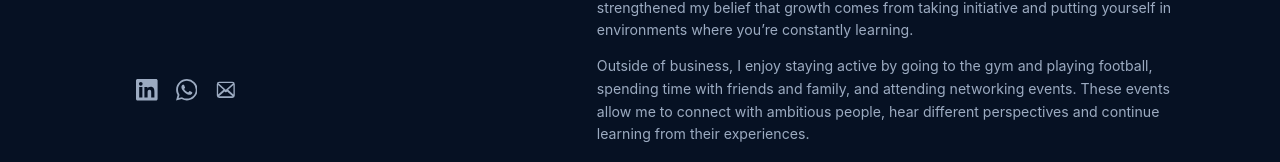
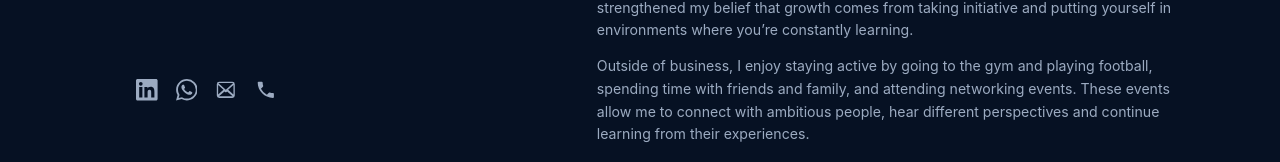
Before and after one commit to ibrahimmusallam10/Ibrahim-sConciergeUK, a React (Vite) app: page / in a window 1280 px wide. Shown: the part 540-702 px from the top of the page. Built offline with nearby package versions, Linux system fonts and the light colour scheme.

Commit message:
Add call contact button

```diff
--- a/src/App.tsx
+++ b/src/App.tsx
@@ -213,6 +213,15 @@ const links = [
     icon: (
       <svg viewBox="0 0 24 24" aria-hidden="true">
         <path d="M2 5.75A2.75 2.75 0 0 1 4.75 3h14.5A2.75 2.75 0 0 1 22 5.75v12.5A2.75 2.75 0 0 1 19.25 21H4.75A2.75 2.75 0 0 1 2 18.25V5.75Zm2.75-1.25c-.32 0-.61.12-.83.32L12 12.08l8.08-7.26a1.24 1.24 0 0 0-.83-.32H4.75Zm15.75 2.08-5.9 5.31 5.9 5.2V6.58Zm-.94 12.55-6.08-5.36-.65.58a1.25 1.25 0 0 1-1.66 0l-.65-.58-6.08 5.36c.1.02.2.03.31.03h14.5c.11 0 .21-.01.31-.03ZM3.5 17.09l5.9-5.2-5.9-5.31v10.51Z" />
+      </svg>
+    )
+  },
+  {
+    label: 'Call',
+    href: 'tel:+447368822209',
+    icon: (
+      <svg viewBox="0 0 24 24" aria-hidden="true">
+        <path d="M6.62 10.79a15.47 15.47 0 0 0 6.59 6.59l2.2-2.2a1 1 0 0 1 1.02-.24c1.12.37 2.33.57 3.57.57a1 1 0 0 1 1 1V20a1 1 0 0 1-1 1C10.61 21 3 13.39 3 4a1 1 0 0 1 1-1h3.5a1 1 0 0 1 1 1c0 1.25.2 2.45.57 3.57a1 1 0 0 1-.25 1.02l-2.2 2.2Z" />
       </svg>
     )
   }
```
